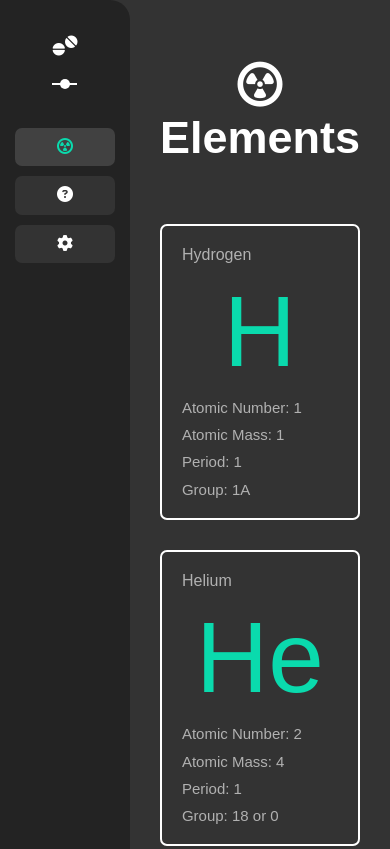
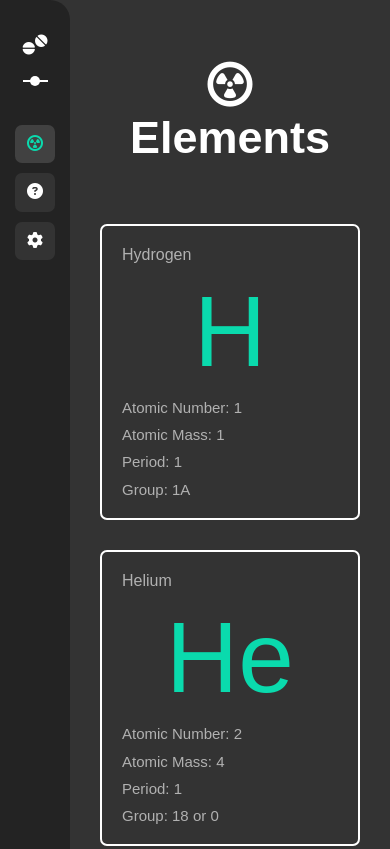
Before and after one commit to CodingBuilder/periodic-table, a plain HTML site: page index.html in a window 390 px wide. Shown: the top 849 px of the page. Drawn offline with Linux system fonts and the light colour scheme.

Commit message:
Better Styling

```diff
--- a/css/style.css
+++ b/css/style.css
@@ -35,6 +35,11 @@ a {
   padding: 15px;
   width: 230px;
 }
+@media (max-width: 750px) {
+  .page aside {
+    max-width: 70px;
+  }
+}
 .page aside p {
   margin: 20px auto 0;
   font-weight: bold;
@@ -63,7 +68,21 @@ a {
 .page aside p i {
   margin-right: 10px;
 }
+@media (max-width: 992px) {
+  .page aside p {
+    text-align: center;
+  }
+  .page aside p::before {
+    display: none;
+  }
+  .page aside p i {
+    display: none;
+  }
+}
 @media (max-width: 750px) {
+  .page aside p::before {
+    display: block;
+  }
   .page aside p::after {
     width: 10px;
     height: 10px;
@@ -73,6 +92,7 @@ a {
     display: none;
   }
   .page aside p i {
+    display: block;
     margin-right: 0;
   }
 }
```
